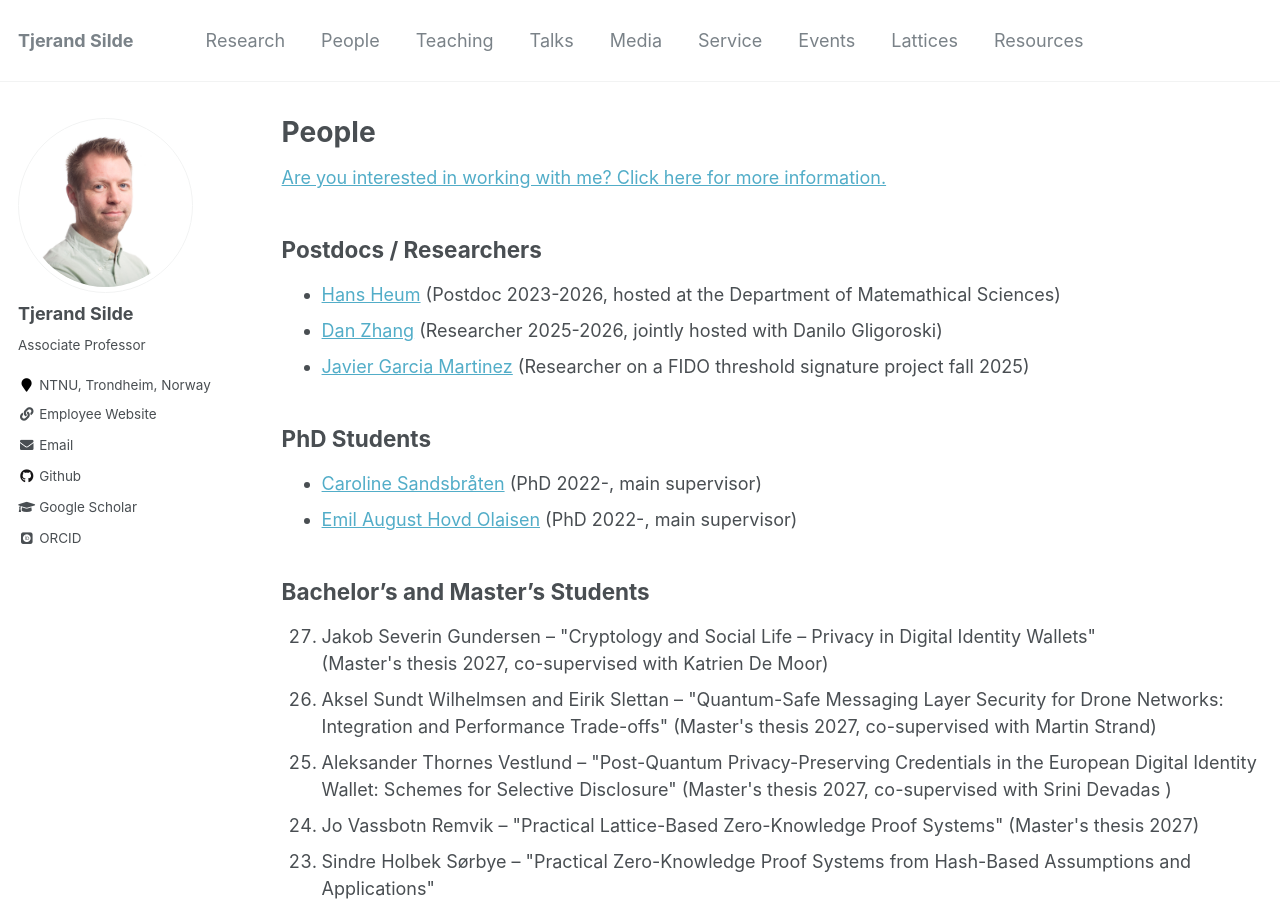
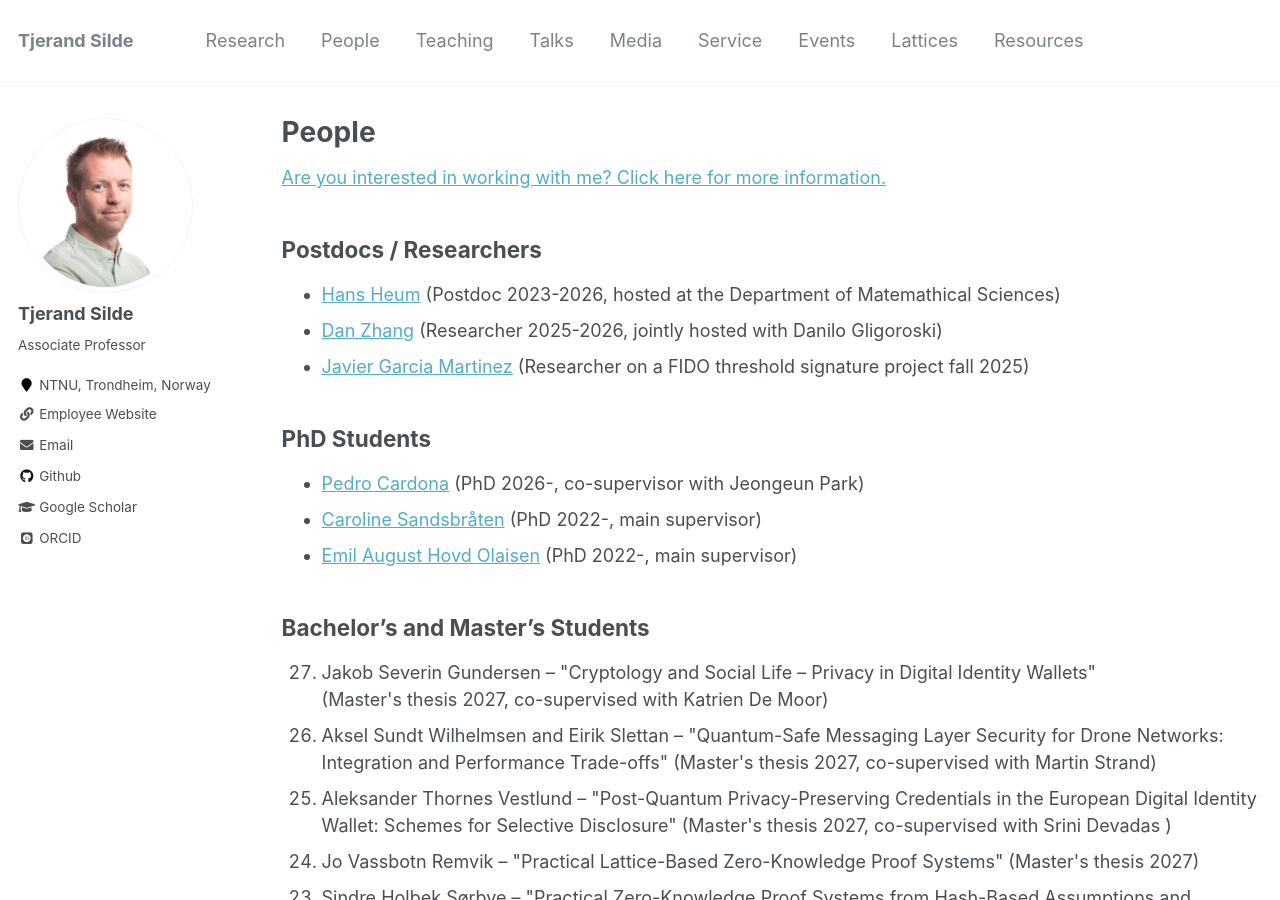
Before and after one commit to tjesi/tjesi.github.io, a Jekyll site: the page built from _pages/people.md, in a window 1280 px wide and 900 px high. Built offline with Jekyll 4.4.1, drawn with Linux system fonts in a browser that asks for light colours; some web fonts are replaced.

Commit message:
Update people.md

```diff
--- a/_pages/people.md
+++ b/_pages/people.md
@@ -15,11 +15,11 @@ author_profile: true
 
 ## PhD Students
 
+- [Pedro Cardona](https://www.ntnu.edu/employees/pedro.p.cardona) (PhD 2026-, co-supervisor with Jeongeun Park)
 - [Caroline Sandsbråten](https://www.ntnu.edu/employees/caroline.sandsbraten) (PhD 2022-, main supervisor)
 - [Emil August Hovd Olaisen](https://www.ntnu.edu/employees/emil.august.olaisen) (PhD 2022-, main supervisor)
 
 ## Bachelor's and Master's Students
-
 
 <ol reversed>
     <li>Jakob Severin Gundersen – "Cryptology and Social Life – Privacy in Digital Identity Wallets"<br>
```
